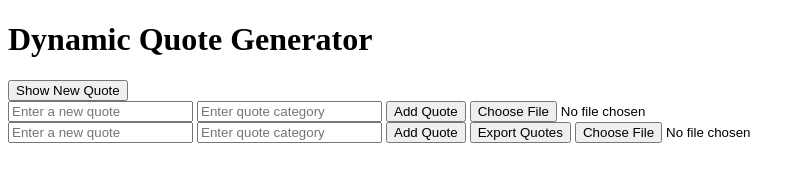
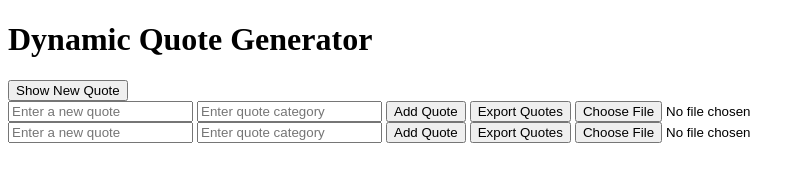
Before and after one commit to Abdurahim1001/alx_fe_javascript, a plain HTML site: page dom-manipulation/index.html in a window 1280 px wide. Shown: the whole page, without its empty margins (0-805 px from the left). Drawn offline with Linux system fonts and the light colour scheme.

Commit message:
Update index.html

```diff
--- a/dom-manipulation/index.html
+++ b/dom-manipulation/index.html
@@ -13,6 +13,7 @@
   <input id="newQuoteText" type="text" placeholder="Enter a new quote" />
   <input id="newQuoteCategory" type="text" placeholder="Enter quote category" />
   <button onclick="addQuote()">Add Quote</button>
+      <button id="exportBtn">Export Quotes</button>
      <input type="file" id="importFile" accept=".json" onchange="importFromJsonFile(event)" />
 </div>
 
```
